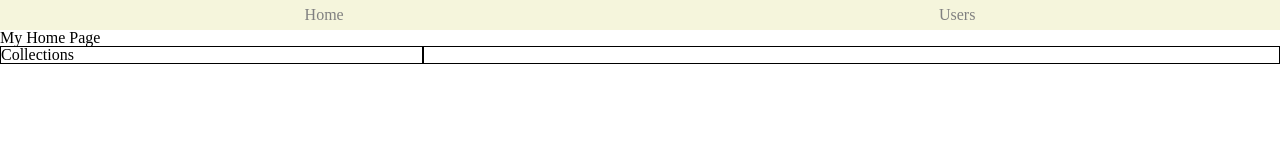
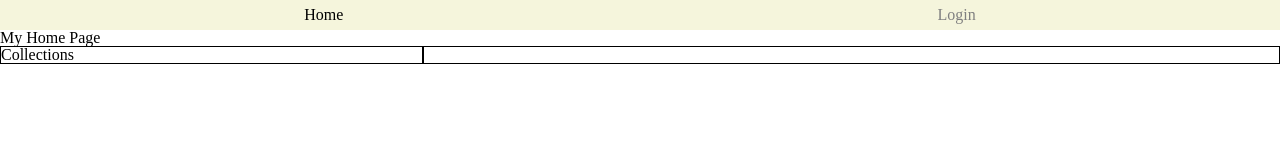
Before and after one commit to ivanhroth/sweetfeed, a React (Create React App) app in the folder client/: page / in a window 1280 px wide. Shown: the top 160 px of the page. Built offline with nearby package versions, Linux system fonts and the light colour scheme; no server answers.

Commit message:
navbar styling

```diff
--- a/client/src/App.js
+++ b/client/src/App.js
@@ -29,8 +29,8 @@ function App() {
         <BrowserRouter>
             <nav>
                 <ul>
-                    <li><NavLink to="/" activeclass="active">Home</NavLink></li>
-                    <li><NavLink to="/users" activeclass="active">Users</NavLink></li>
+                    <li><NavLink to="/" exact activeclass="active">Home</NavLink></li>
+                    <li><NavLink to="/login" activeclass="active">Login</NavLink></li>
                 </ul>
             </nav>
             <Switch>
--- a/client/src/index.css
+++ b/client/src/index.css
@@ -14,6 +14,10 @@ nav ul li a {
 }
 
 nav ul li a:hover {
+    color: black;
+}
+
+.active {
     color: black;
 }
 
```
